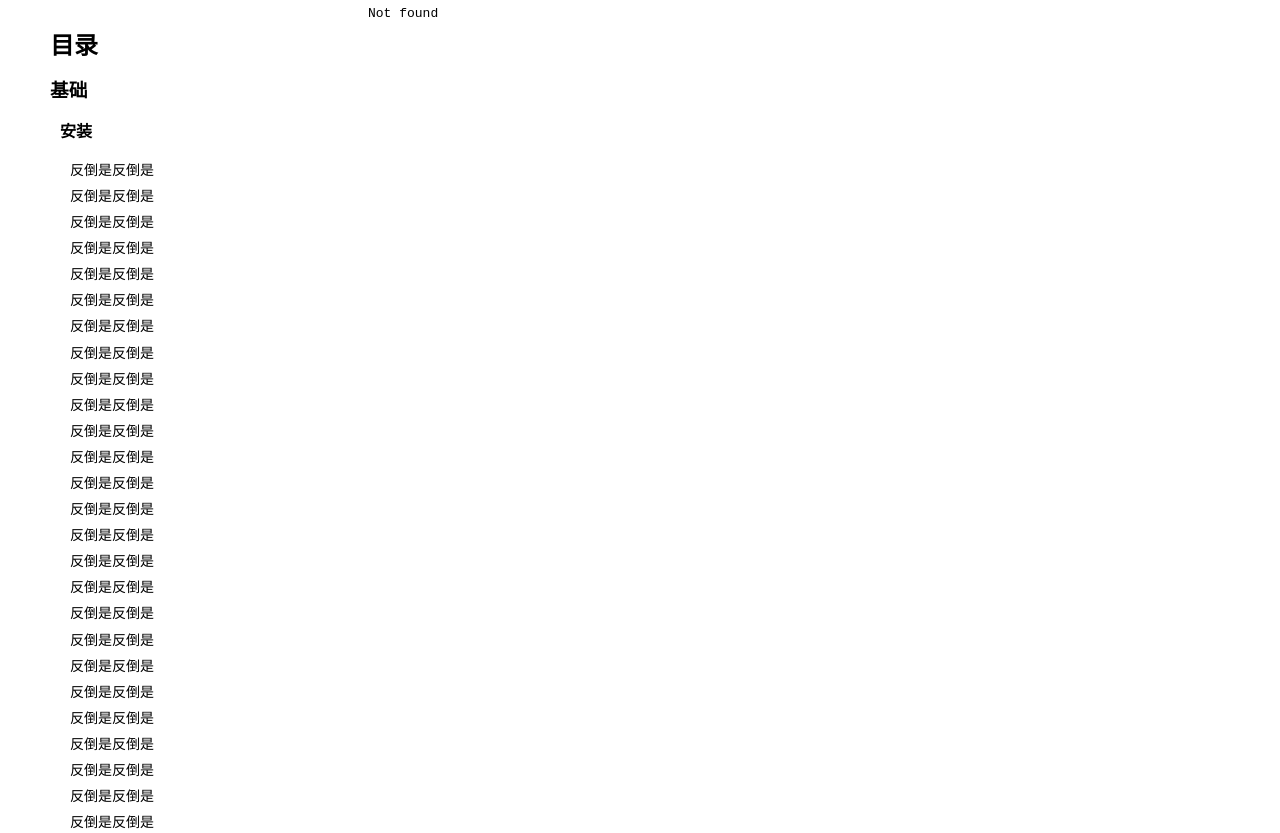
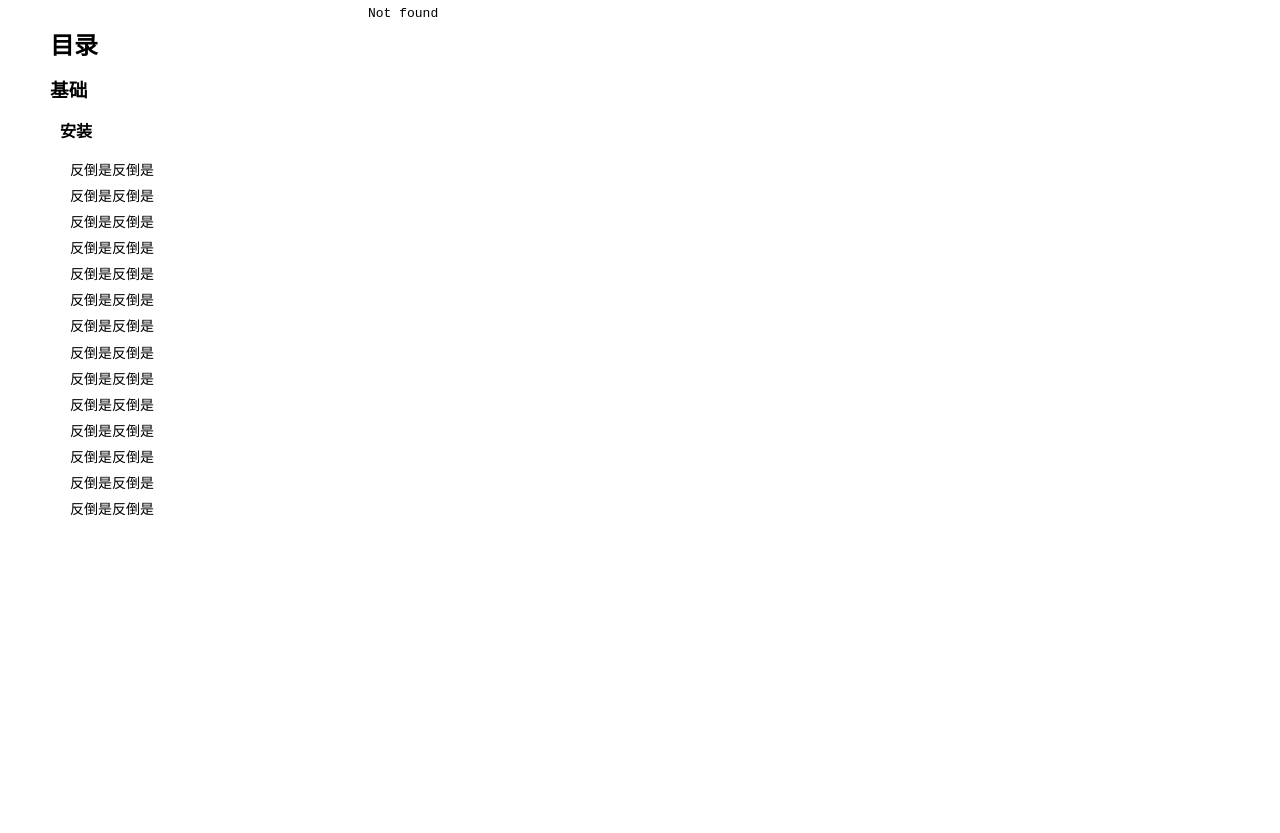
Before and after one commit to RaHsu/Radoc, a website: page doc.html in a window 1280 px wide. Shown: the part 77-910 px from the top of the page. After the commit the page ends 800 px from the top, so only its background shows below. Drawn offline with Linux system fonts and the light colour scheme.

Commit message:
fea 设置了文档页的内容高度

```diff
--- a/doc.html
+++ b/doc.html
@@ -54,37 +54,6 @@
                                 <p class="title3">反倒是反倒是</p>
                                 <p class="title3">反倒是反倒是</p>
                                 <p class="title3">反倒是反倒是</p>
-                                <p class="title3">反倒是反倒是</p>
-                                <p class="title3">反倒是反倒是</p>
-                                <p class="title3">反倒是反倒是</p>
-                                <p class="title3">反倒是反倒是</p>
-                                <p class="title3">反倒是反倒是</p>
-                                <p class="title3">反倒是反倒是</p>
-                                <p class="title3">反倒是反倒是</p>
-                                <p class="title3">反倒是反倒是</p>
-                                <p class="title3">反倒是反倒是</p>
-                                <p class="title3">反倒是反倒是</p>
-                                <p class="title3">反倒是反倒是</p>
-                                <p class="title3">反倒是反倒是</p>
-                                <p class="title3">反倒是反倒是</p>
-                                <p class="title3">反倒是反倒是</p>
-                                <p class="title3">反倒是反倒是</p>
-                                <p class="title3">反倒是反倒是</p>
-                                <p class="title3">反倒是反倒是</p>
-                                <p class="title3">反倒是反倒是</p>
-                                <p class="title3">反倒是反倒是</p>
-                                <p class="title3">反倒是反倒是</p>
-                                <p class="title3">反倒是反倒是</p>
-                                <p class="title3">反倒是反倒是</p>
-                                <p class="title3">反倒是反倒是</p>
-                                <p class="title3">反倒是反倒是</p>
-                                <p class="title3">反倒是反倒是</p>
-                                <p class="title3">反倒是反倒是</p>
-                                <p class="title3">反倒是反倒是</p>
-                                <p class="title3">反倒是反倒是</p>
-                                <p class="title3">反倒是反倒是</p>
-                                <p class="title3">反倒是反倒是</p>
-                                <p class="title3">反倒是反倒是</p>
 
                             </div>
                         </div>
--- a/guide-set.js
+++ b/guide-set.js
@@ -1 +1,9 @@
-var contianerHeight = document.getElementById('container');
+// container高度设置
+var contianerHeight = document.getElementById('container').style.height;
+var clientHeight = window.innerHeight;
+
+document.getElementById('sidebar').style.height = clientHeight - 110 + 'px';
+document.getElementById('container').style.height = clientHeight - 110 + 'px';
+document.getElementById('doc').style.height = clientHeight - 100 + 'px';
+
+console.log(clientHeight);
```
